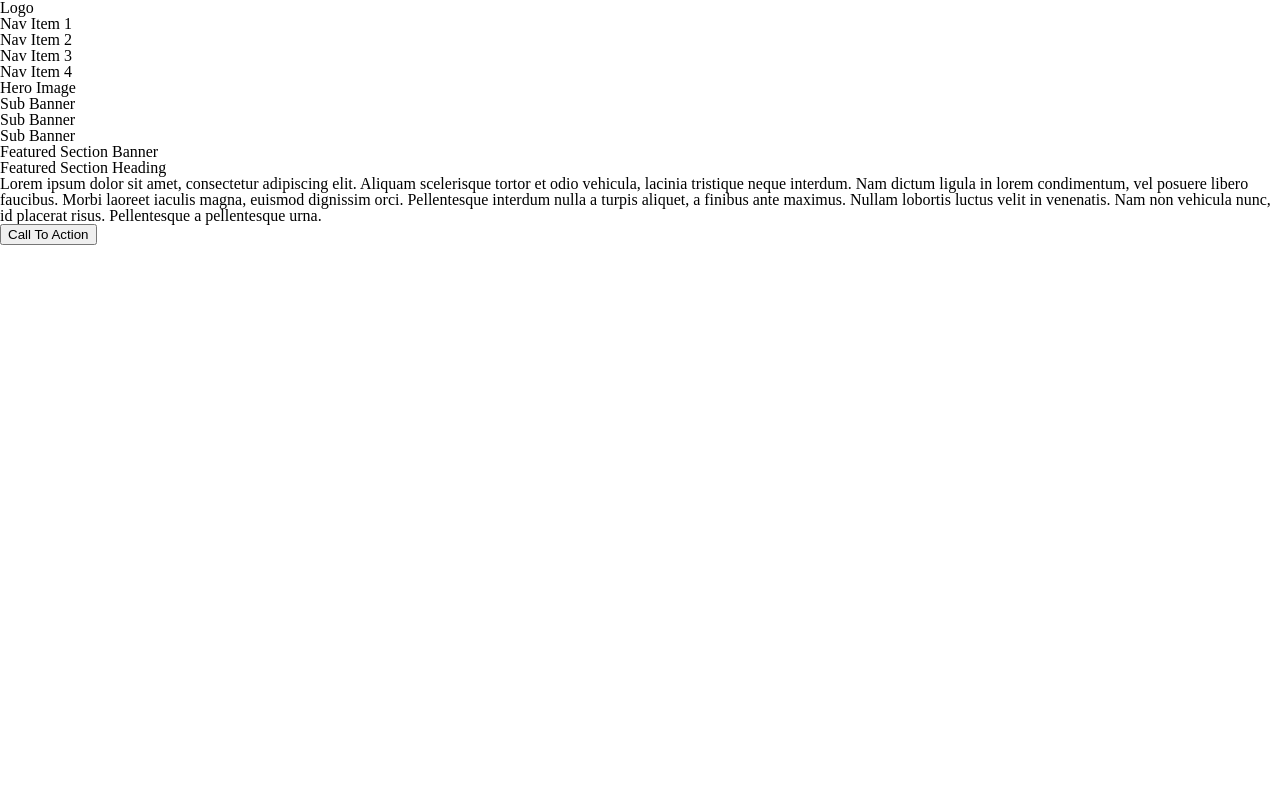
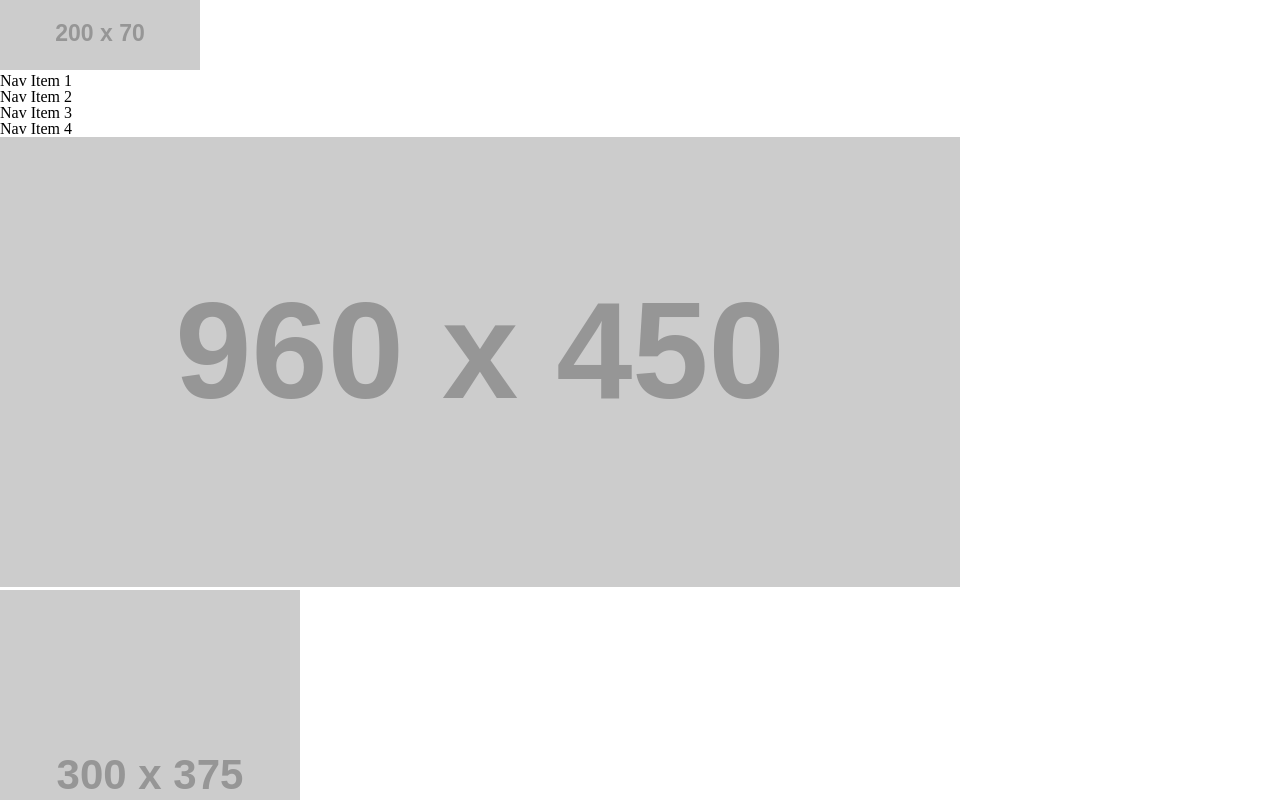
Before and after one commit to thuber32/wireframe-exercise, a plain HTML site: page index.html in a window 1280 px wide. Shown: the top 800 px of the page. Drawn offline with Linux system fonts and the light colour scheme; placeholder pictures from the web are drawn by us.

Commit message:
Added placeholder images in HTML

```diff
--- a/index.html
+++ b/index.html
@@ -8,7 +8,7 @@
     </head>
     <body>
         <header>
-            <h1>Logo</h1>
+            <h1><img src="https://placehold.it/200x70/ddd.png?text=Logo"/></h1>
             <nav>
                 <ul>
                     <li>Nav Item 1</li>
@@ -19,13 +19,13 @@
             </nav>
         </header>
         <main>
-            <article>Hero Image</article>
+            <article><img src="https://placehold.it/960x450/ddd.png?text=Hero+Image"/></article>
             <div>
-                <article>Sub Banner</article>
-                <article>Sub Banner</article>
-                <article>Sub Banner</article>
+                <article><img src="https://placehold.it/300x375/ddd.png?text=Sub+Banner"/></article>
+                <article><img src="https://placehold.it/300x375/ddd.png?text=Sub+Banner"/></article>
+                <article><img src="https://placehold.it/300x375/ddd.png?text=Sub+Banner"/></article>
             </div>
-            <article>Featured Section Banner</article>
+            <article><img src="https://placehold.it/480x375/ddd.png?text=Featured+Section+Banner"/></article>
             <article>
                 <h2>Featured Section Heading</h2>
                 <p>
```
Also changed, not shown: 1 other file.
